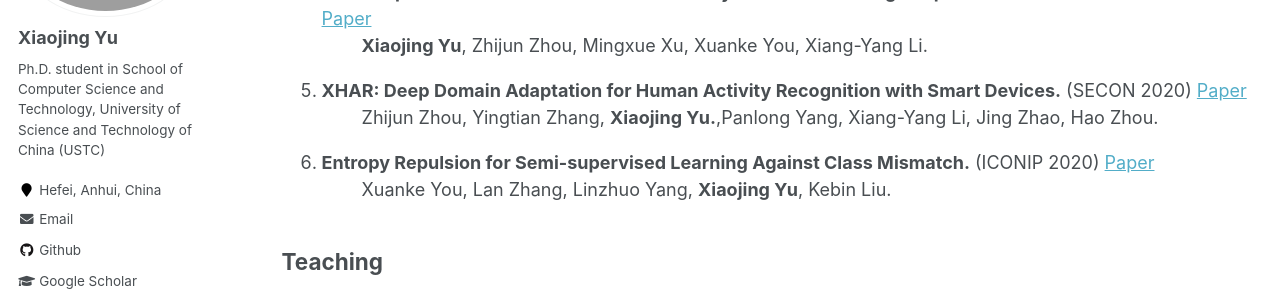
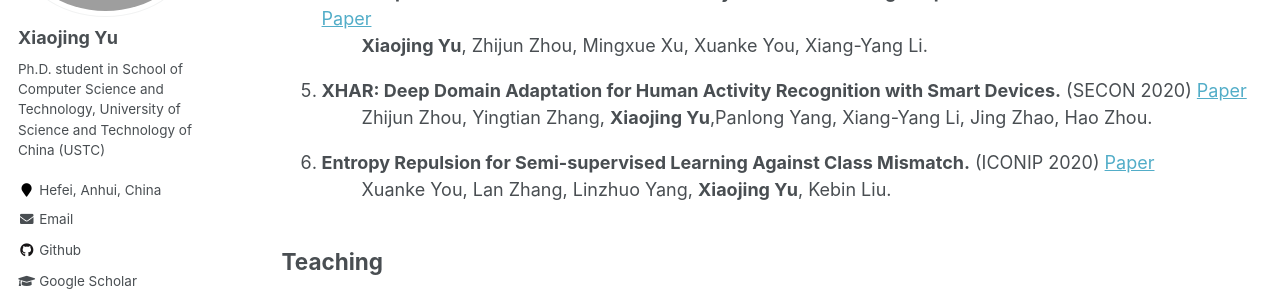
Before and after one commit to blairjing/blairjing.github.io, a Jekyll site: the page built from _pages/cv.md, in a window 1280 px wide and 900 px high, scrolled down 1320 px. Shown: the part 153-450 px from the top of the window. Built offline with Jekyll 4.4.1, drawn with Linux system fonts in a browser that asks for light colours.

Commit message:
Update cv.md

```diff
--- a/_pages/cv.md
+++ b/_pages/cv.md
@@ -47,7 +47,7 @@ Publications
 4. **Thumbup: Identification and Authentication by Smartwatch using Simple Hand Gestures.** (PerCom 2020) [Paper](https://www.computer.org/csdl/proceedings-article/percom/2020/09127367/1l3yJSxjyqQ)
 : **Xiaojing Yu**, Zhijun Zhou, Mingxue Xu, Xuanke You, Xiang-Yang Li.
 5. **XHAR: Deep Domain Adaptation for Human Activity Recognition with Smart Devices.**  (SECON 2020) [Paper](https://ieeexplore.ieee.org/abstract/document/9158431)
-: Zhijun Zhou, Yingtian Zhang, **Xiaojing Yu.**,Panlong Yang, Xiang-Yang Li, Jing Zhao, Hao Zhou.
+: Zhijun Zhou, Yingtian Zhang, **Xiaojing Yu**,Panlong Yang, Xiang-Yang Li, Jing Zhao, Hao Zhou.
 6. **Entropy Repulsion for Semi-supervised Learning Against Class Mismatch.** (ICONIP 2020) [Paper](https://ieeexplore.ieee.org/abstract/document/9158431)
 : Xuanke You, Lan Zhang, Linzhuo Yang, **Xiaojing Yu**, Kebin Liu.
 
```
